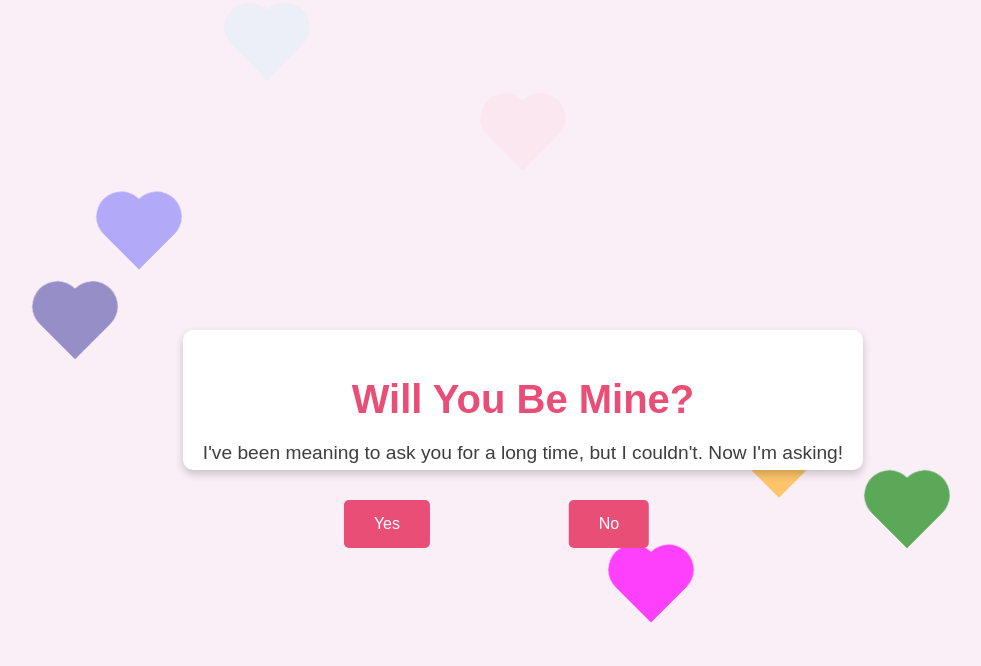
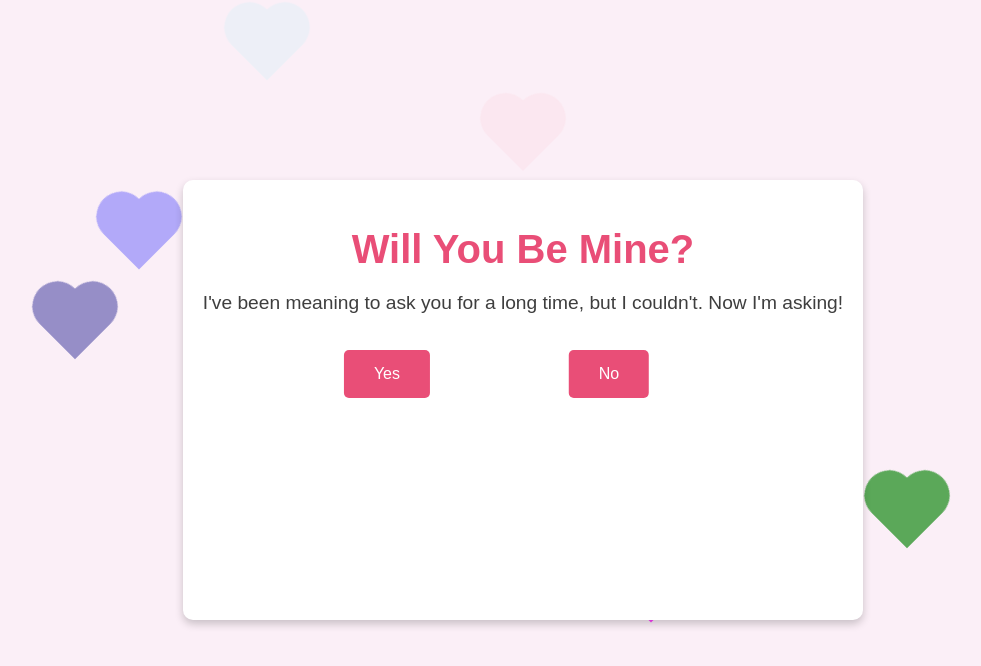
Before and after one commit to basitganie/Prop, a plain HTML site: page index.html in a window 1280 px wide. Shown: the whole page, without its empty margins (117-1098 px from the left). Drawn offline with Linux system fonts and the light colour scheme.

Commit message:
Update index.html

```diff
--- a/index.html
+++ b/index.html
@@ -80,7 +80,7 @@
             background: #fff;
             border-radius: 10px;
             padding: 20px;
-            height: 100px;
+            height: 400px;
             box-shadow: 0 4px 8px rgba(0, 0, 0, 0.2);
             position: relative;
             z-index: 1; /* To ensure hearts float behind the container */
```
